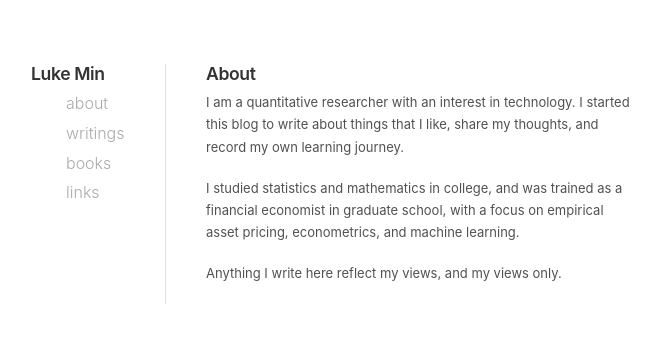
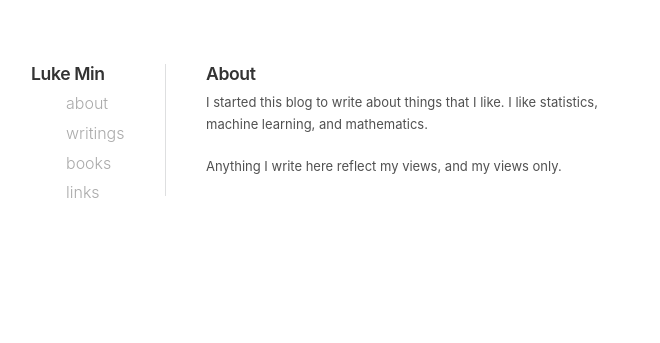
Before and after one commit to luke-min/luke-min.github.io, a Jekyll site: the page built from about.md, in a window 1280 px wide. Shown: the top 343 px of the page, without its empty margins (35-695 px from the left). Built offline with Jekyll 4.4.1, drawn with Linux system fonts in a browser that asks for light colours; nearby versions of some CDN libraries.

Commit message:
new-about

```diff
--- a/about.md
+++ b/about.md
@@ -5,8 +5,6 @@ title: About
 ---
 # About
 
-I am a quantitative researcher with an interest in technology. I started this blog to write about things that I like, share my thoughts, and record my own learning journey.
-
-I studied statistics and mathematics in college, and was trained as a financial economist in graduate school, with a focus on empirical asset pricing, econometrics, and machine learning.
+I started this blog to write about things that I like. I like statistics, machine learning, and mathematics.
 
 Anything I write here reflect my views, and my views only.
```
Also changed, not shown: assets/blue-wavicle.jpg.
